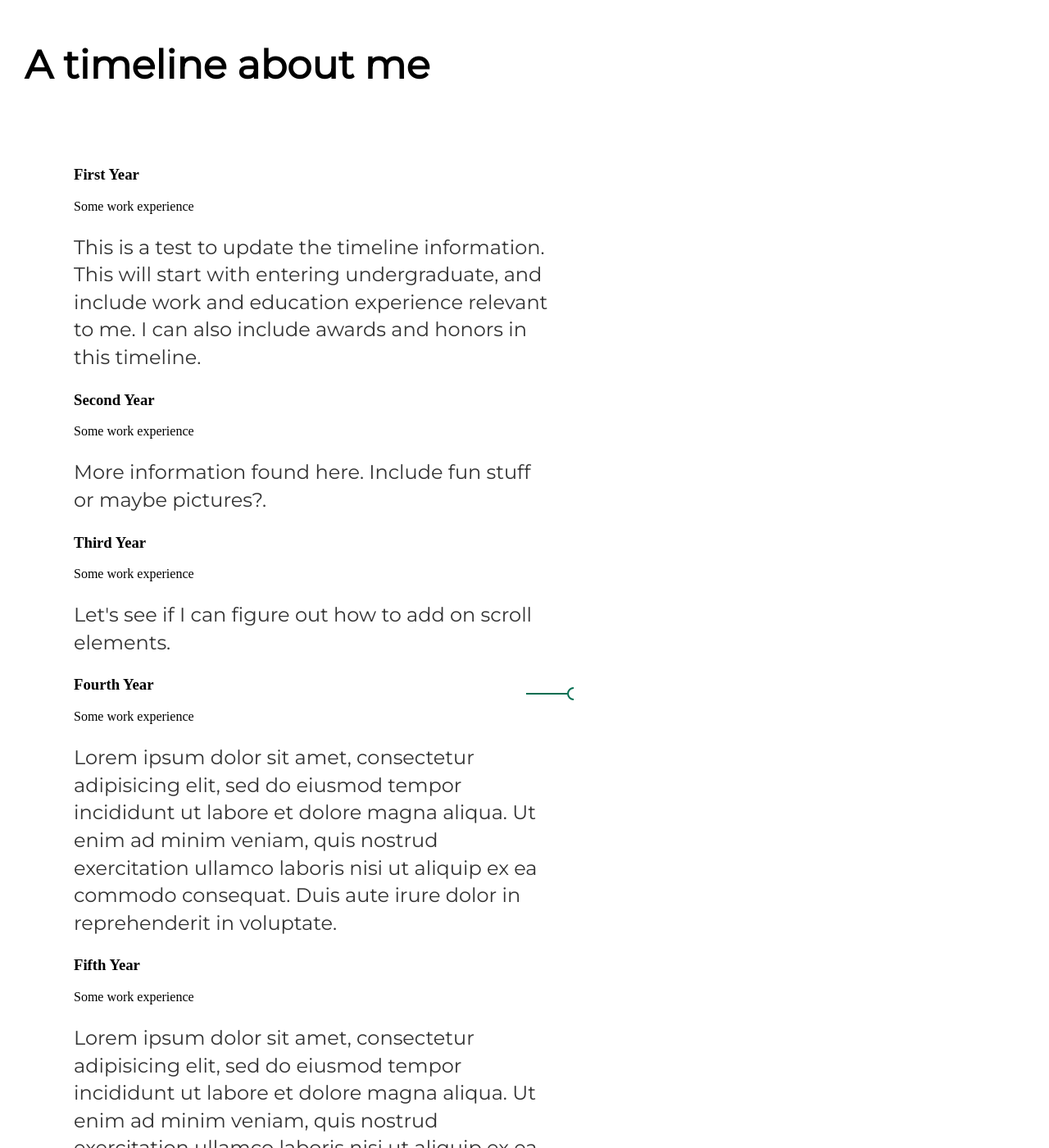
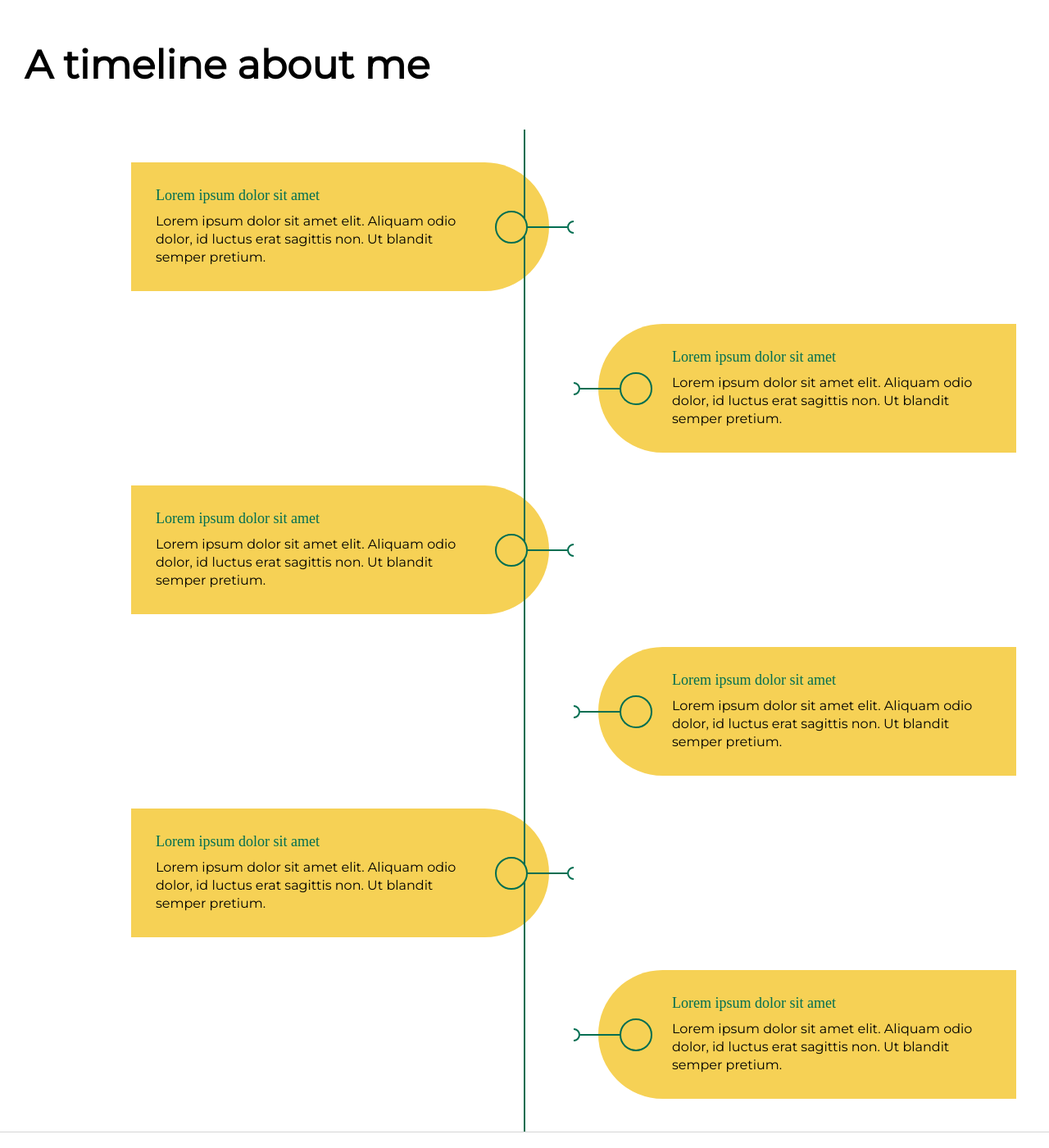
Before and after one commit to eputman/eputman.github.io, a Jekyll site: the page built from about/index.html, in a window 1280 px wide and 1400 px high, scrolled down 247 px. Shown: the whole window at 82% size. Built offline with Jekyll 4.4.1, drawn with Linux system fonts in a browser that asks for light colours; some of the changed text lies outside the part shown.

Commit message:
Update index.html

```diff
--- a/about/index.html
+++ b/about/index.html
@@ -10,53 +10,68 @@ title: About Me
 
 <br>
 
-<div class="container">
+   <div class="timeline">
+  <div class="container left">
+    <div class="date">15 Dec</div>
+    <i class="icon fa fa-home"></i>
+    <div class="content">
+      <h2>Lorem ipsum dolor sit amet</h2>
+      <p>
+        Lorem ipsum dolor sit amet elit. Aliquam odio dolor, id luctus erat sagittis non. Ut blandit semper pretium.
+      </p>
+    </div>
+  </div>
+  <div class="container right">
+    <div class="date">22 Oct</div>
+    <i class="icon fa fa-gift"></i>
+    <div class="content">
+      <h2>Lorem ipsum dolor sit amet</h2>
+      <p>
+        Lorem ipsum dolor sit amet elit. Aliquam odio dolor, id luctus erat sagittis non. Ut blandit semper pretium.
+      </p>
+    </div>
+  </div>
+  <div class="container left">
+    <div class="date">10 Jul</div>
+    <i class="icon fa fa-user"></i>
+    <div class="content">
+      <h2>Lorem ipsum dolor sit amet</h2>
+      <p>
+        Lorem ipsum dolor sit amet elit. Aliquam odio dolor, id luctus erat sagittis non. Ut blandit semper pretium.
+      </p>
+    </div>
+  </div>
+  <div class="container right">
+    <div class="date">18 May</div>
+    <i class="icon fa fa-running"></i>
+    <div class="content">
+      <h2>Lorem ipsum dolor sit amet</h2>
+      <p>
+        Lorem ipsum dolor sit amet elit. Aliquam odio dolor, id luctus erat sagittis non. Ut blandit semper pretium.
+      </p>
+    </div>
+  </div>
+  <div class="container left">
+    <div class="date">10 Feb</div>
+    <i class="icon fa fa-cog"></i>
+    <div class="content">
+      <h2>Lorem ipsum dolor sit amet</h2>
+      <p>
+        Lorem ipsum dolor sit amet elit. Aliquam odio dolor, id luctus erat sagittis non. Ut blandit semper pretium.
+      </p>
+    </div>
+  </div>
+  <div class="container right">
+    <div class="date">01 Jan</div>
+    <i class="icon fa fa-certificate"></i>
+    <div class="content">
+      <h2>Lorem ipsum dolor sit amet</h2>
+      <p>
+        Lorem ipsum dolor sit amet elit. Aliquam odio dolor, id luctus erat sagittis non. Ut blandit semper pretium.
+      </p>
+    </div>
+  </div>
+</div>
 
-   <div class="timeline-block timeline-block-right">
-      <div class="marker"></div>
-      <div class="timeline-content">
-         <h3>First Year</h3>
-         <span>Some work experience</span>
-         <p> This is a test to update the timeline information. This will start with entering undergraduate, and include work and education experience relevant to me.
-            I can also include awards and honors in this timeline. </p>
-      </div>
-   </div>
-
-   <div class="timeline-block timeline-block-left">
-      <div class="marker"></div>
-      <div class="timeline-content">
-         <h3>Second Year</h3>
-         <span>Some work experience</span>
-         <p>More information found here. Include fun stuff or maybe pictures?.</p>
-      </div>
-   </div>
-
-   <div class="timeline-block timeline-block-right">
-      <div class="marker"></div>
-      <div class="timeline-content">
-         <h3>Third Year</h3>
-         <span>Some work experience</span>
-         <p>Let's see if I can figure out how to add on scroll elements.</p>
-      </div>
-   </div>
-
-   <div class="timeline-block timeline-block-left">
-      <div class="marker"></div>
-      <div class="timeline-content">
-         <h3>Fourth Year</h3>
-         <span>Some work experience</span>
-         <p>Lorem ipsum dolor sit amet, consectetur adipisicing elit, sed do eiusmod tempor incididunt ut labore et dolore magna aliqua. Ut enim ad minim veniam, quis nostrud exercitation ullamco laboris nisi ut aliquip ex ea commodo consequat. Duis aute irure dolor in reprehenderit in voluptate.</p>
-      </div>
-   </div>
-
-   <div class="timeline-block timeline-block-right">
-      <div class="marker"></div>
-      <div class="timeline-content">
-         <h3>Fifth Year</h3>
-         <span>Some work experience</span>
-         <p>Lorem ipsum dolor sit amet, consectetur adipisicing elit, sed do eiusmod tempor incididunt ut labore et dolore magna aliqua. Ut enim ad minim veniam, quis nostrud exercitation ullamco laboris nisi ut aliquip ex ea commodo consequat. Duis aute irure dolor in reprehenderit in voluptate.</p>
-      </div>
-   </div>
 
 </div>
-</div>
```
